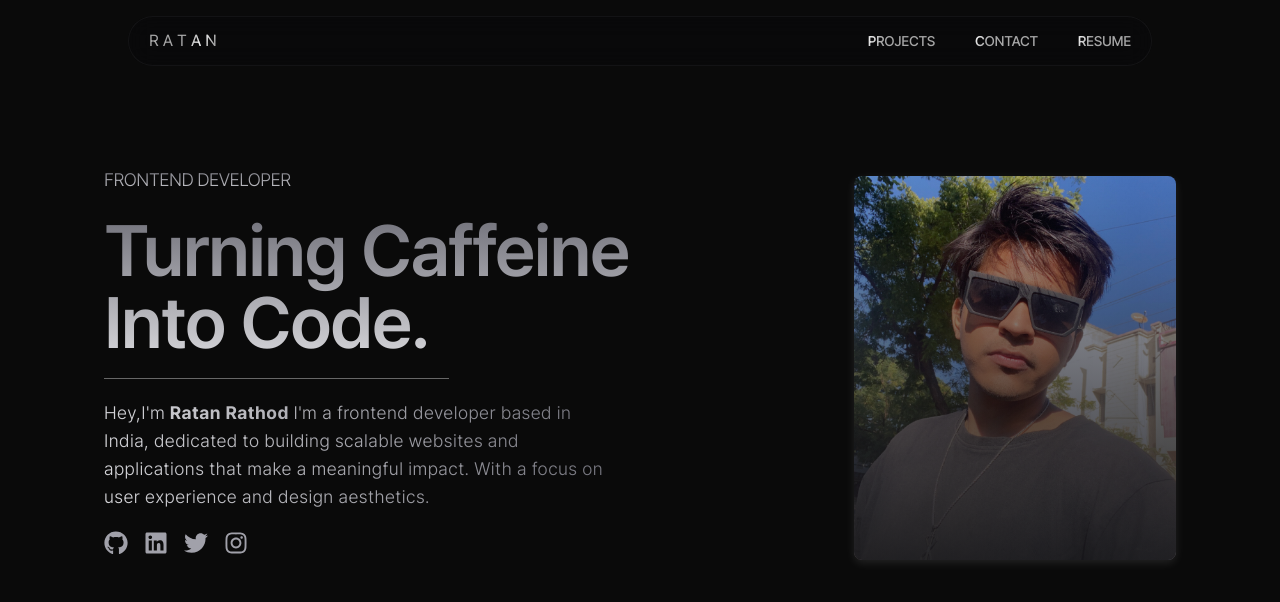
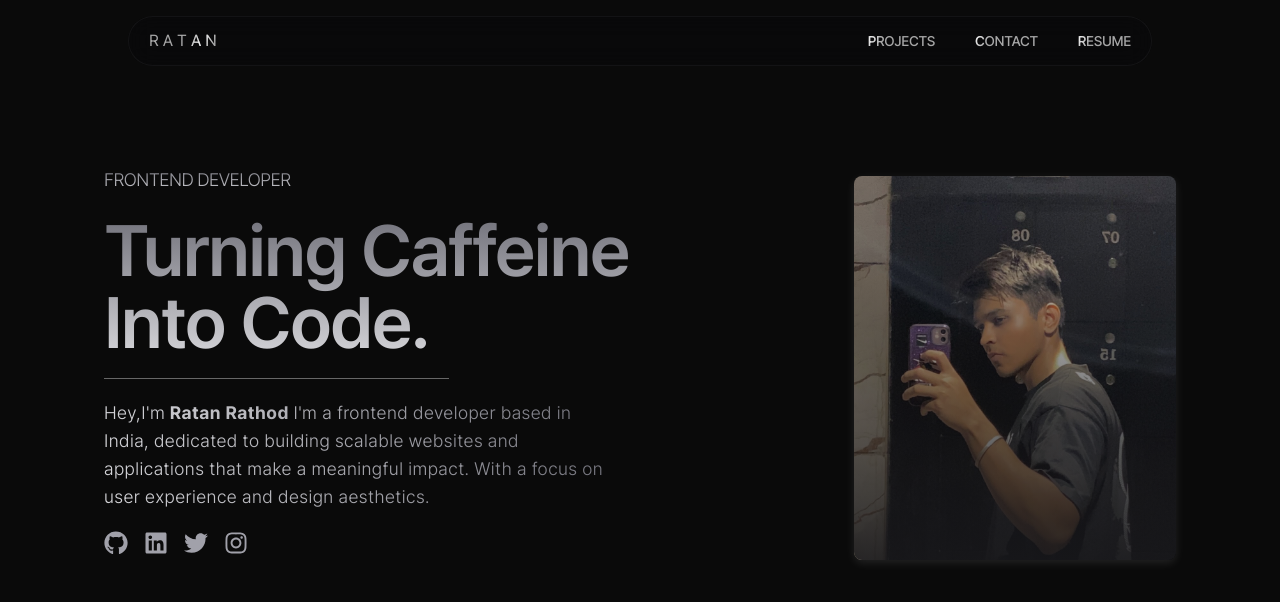
Before and after one commit to ratanz/Portfolio, a Next.js app: page / in a window 1280 px wide. Shown: the top 602 px of the page. Built offline with nearby package versions, Linux system fonts and the light colour scheme.

Commit message:
trying new img

```diff
--- a/components/Homepage.tsx
+++ b/components/Homepage.tsx
@@ -129,7 +129,7 @@ const Homepage = () => {
           >
             <div className="absolute inset-0 bg-gradient-to-t from-zinc-900/90 to-transparent z-10"></div> {/* gradient overlay */}
             <Image
-              src="/images/me5.jpg"
+              src="/images/me4.jpg"
               alt="Ratan Rathod"
               width={500}
               height={500}
```
